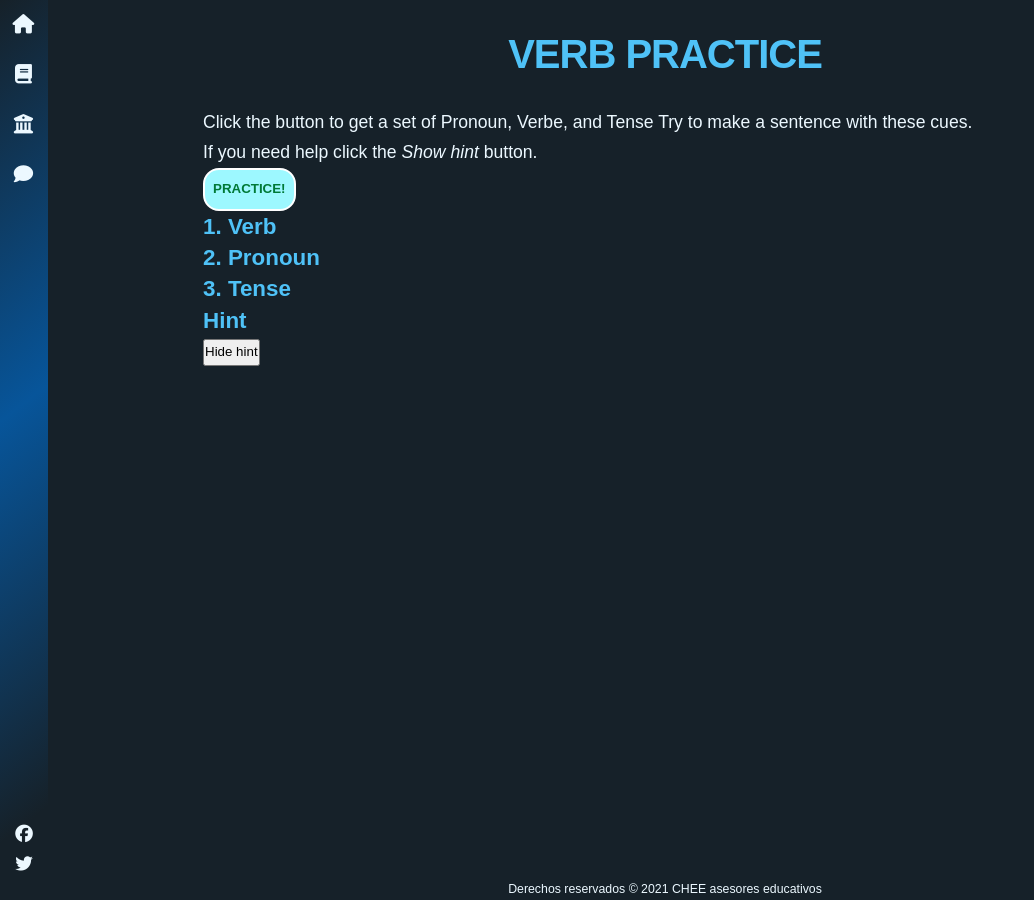
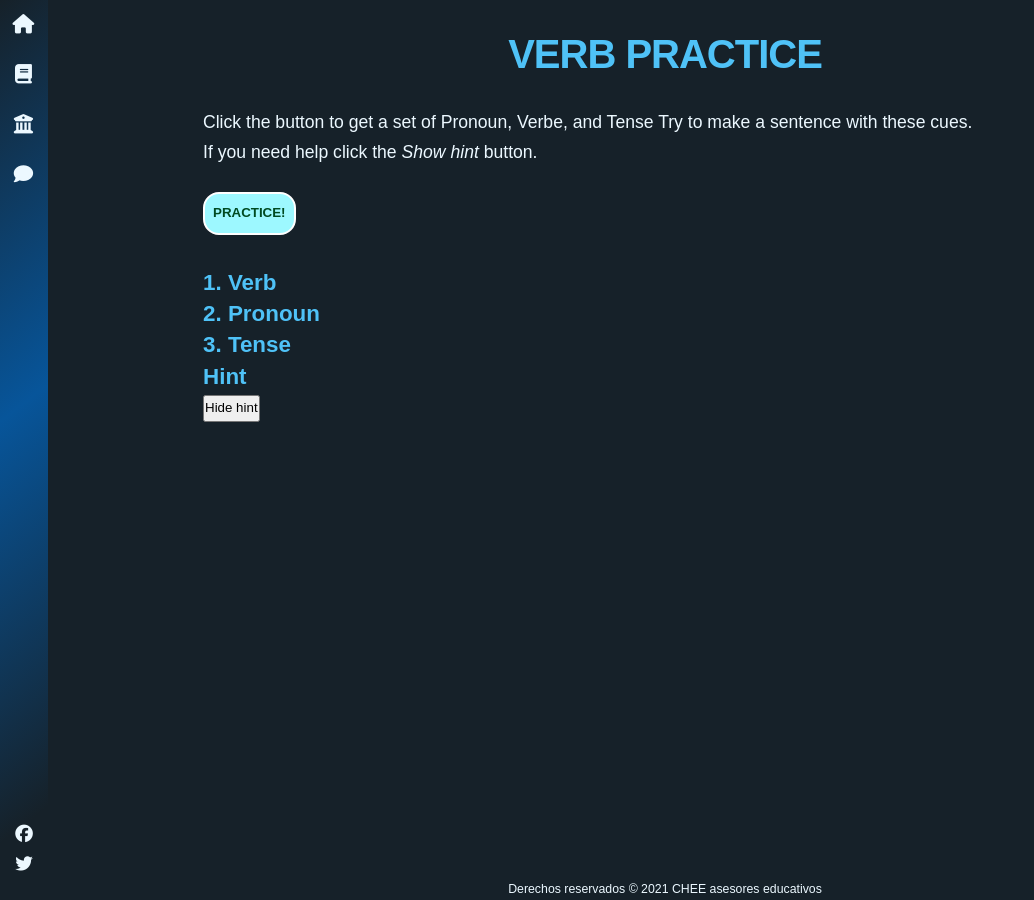
Before and after one commit to camachevaz/ESL, a Jekyll site: the page built from _posts/2021-12-14-verbos.markdown, in a window 1280 px wide. Shown: the whole page, without its empty margins (0-1034 px from the left). Built offline with Jekyll 4.4.1, drawn with Linux system fonts in a browser that asks for light colours; nearby versions of some CDN libraries; some web fonts are replaced.

Commit message:
Update styles.scss

```diff
--- a/assets/styles/styles.scss
+++ b/assets/styles/styles.scss
@@ -13,9 +13,12 @@
 
 #btn-practice {border: #fff 2px solid;
 background: #9df8ff;
-color: #007936;
+color: #004a21;
 border-radius: 1rem;
 padding: .5rem;
 cursor: pointer;
 font-weight: bold;
-text-transform: uppercase;}
+text-transform: uppercase;
+margin: 1.5rem 0 2rem;}
+
+#verb, #pronoun, #tense{}
```
